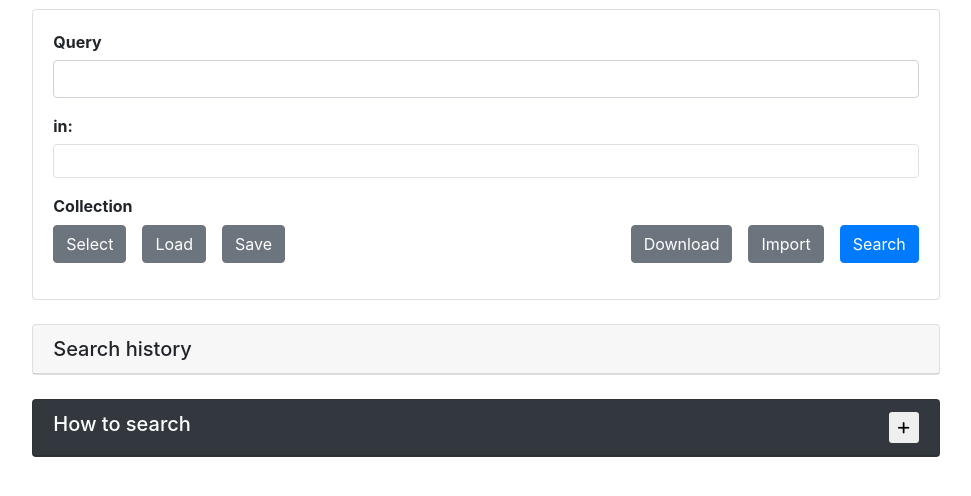
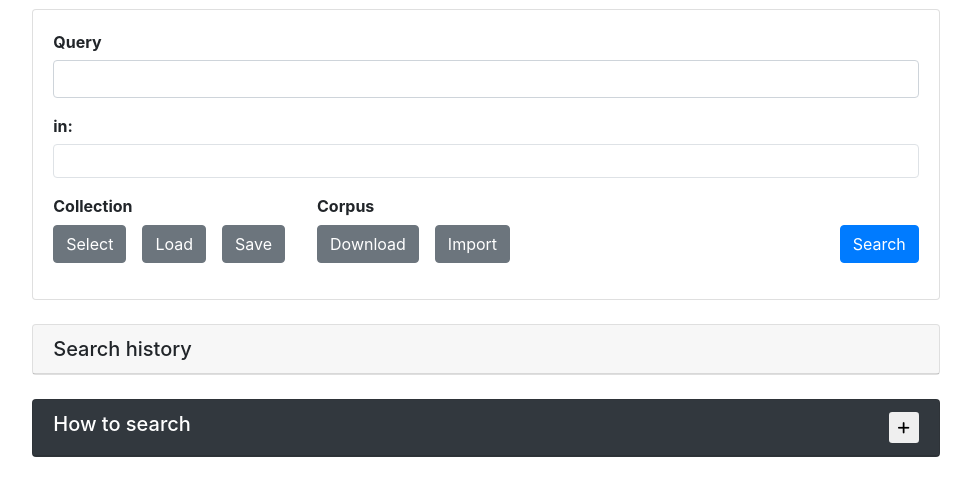
Before and after one commit to cylleneus/web-ui, a Flask app: template app/templates/index.html in a window 1280 px wide. Shown: the part 155-651 px from the top of the page, without its empty margins (154-1125 px from the left). Run offline with Flask 2, Linux system fonts and the light colour scheme; the template is opened without the code that fills it, so the values that code supplies are empty; parts of the project's set-up code (start-up, migrations or seed data) failed here and were passed over; some libraries are stand-ins or nearby versions.

Commit message:
UI improvements

```diff
--- a/app/templates/download_corpora.html
+++ b/app/templates/download_corpora.html
@@ -85,7 +85,9 @@
             </div>
         </div>
         {% endfor %}
-        <a class="btn btn-primary" href="/">Back</a>
+        <div class="float-right">
+            <a class="btn btn-primary" href="/">Back</a>
+        </div>
     </div>
 </div>
 
--- a/app/templates/index.html
+++ b/app/templates/index.html
@@ -32,6 +32,7 @@
                                 {% endfor %}
                             </div>
                         </div>
+                        <div class="form-group float-left pr-3">
                             <label class="h6 font-weight-bold" for="collection-options">Collection</label>
                             <div id="collection-options">
                                 <div class="float-left pr-3">
@@ -44,21 +45,30 @@
                                     <a class="btn btn-secondary" href="collection/save">Save</a>
                                 </div>
                             </div>
-                        <div class="form-group float-right">
+                        </div>
+                        <div class="form-group float-left">
+                            <label class="h6 font-weight-bold" for="corpus-options">Corpus</label>
+                            <div id="corpus-options">
                                 <div class="float-left pr-3">
                                     <a class="btn btn-secondary" href="download">Download</a>
                                 </div>
                                 <div class="float-left pr-3">
                                     <a class="btn btn-secondary" href="import">Import</a>
                                 </div>
+                                <div class="float-right pr-3">
+                                    <div class="spinner-border d-none" id="spinner" role="status">
+                                        <span class="sr-only">Importing...</span>
+                                    </div>
+                                </div>
+                            </div>
+                        </div>
+                        <div class="form-group float-right">
+                            <label class="h6 font-weight-bold" for="search-options">&nbsp;</label>
+                            <div id="search-options">
                                 <button class="btn btn-primary" id="submit"
                                         onclick="document.getElementById('spinner').className = 'spinner-border d-block';"
                                         type="submit" value="Search">Search
                                 </button>
-                        </div>
-                        <div class="float-right pr-3">
-                            <div class="spinner-border d-none" id="spinner" role="status">
-                                <span class="sr-only">Importing...</span>
                             </div>
                         </div>
                     </form>
@@ -127,7 +137,8 @@
                         and adjacency searches. Enclosing queries within double quotes <kbd>"..."</kbd> requires that
                         matching words occur in the specified order. Morphological annotations can also be attached to
                         lemma, gloss, and
-                        semfield queries to filter results: e.g., <kbd>&lt;animus&gt;|ACC.</kbd> will match both <em>animum</em>
+                        semfield queries to filter results: e.g., <kbd>&lt;animus&gt;|ACC.</kbd> will match both
+                        <em>animum</em>
                         and <em>animos</em>.</p>
                 </div>
             </div>
--- a/setup.py
+++ b/setup.py
@@ -11,9 +11,9 @@ with open("README.rst") as readme_file:
 with open("HISTORY.rst") as history_file:
     history = history_file.read()
 
-version = "0.0.7"
+version = "0.0.8"
 
-requirements = ["cylleneus>=0.5.1", "Flask>=1.1.1", "html3>=1.17", "peewee>=3.13.1"]
+requirements = ["cylleneus>=0.5.2", "Flask>=1.1.1", "html3>=1.17", "peewee>=3.13.1"]
 
 setup_requirements = []
 
```
Lines whose indentation alone changed are shown as unchanged.
